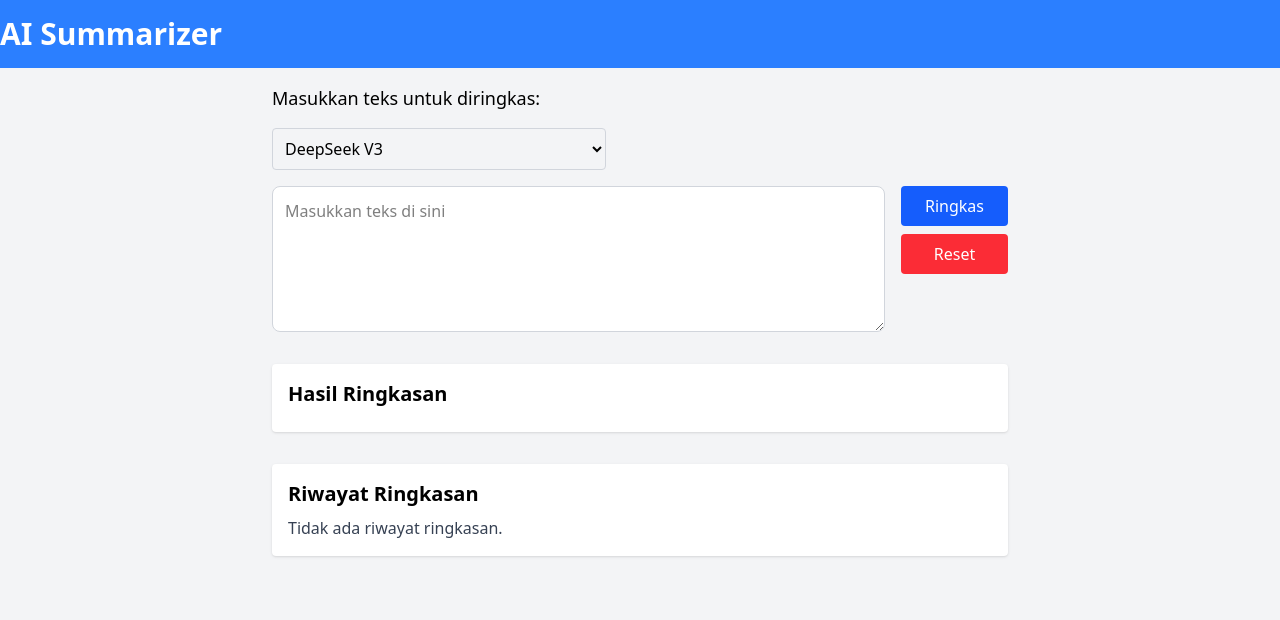
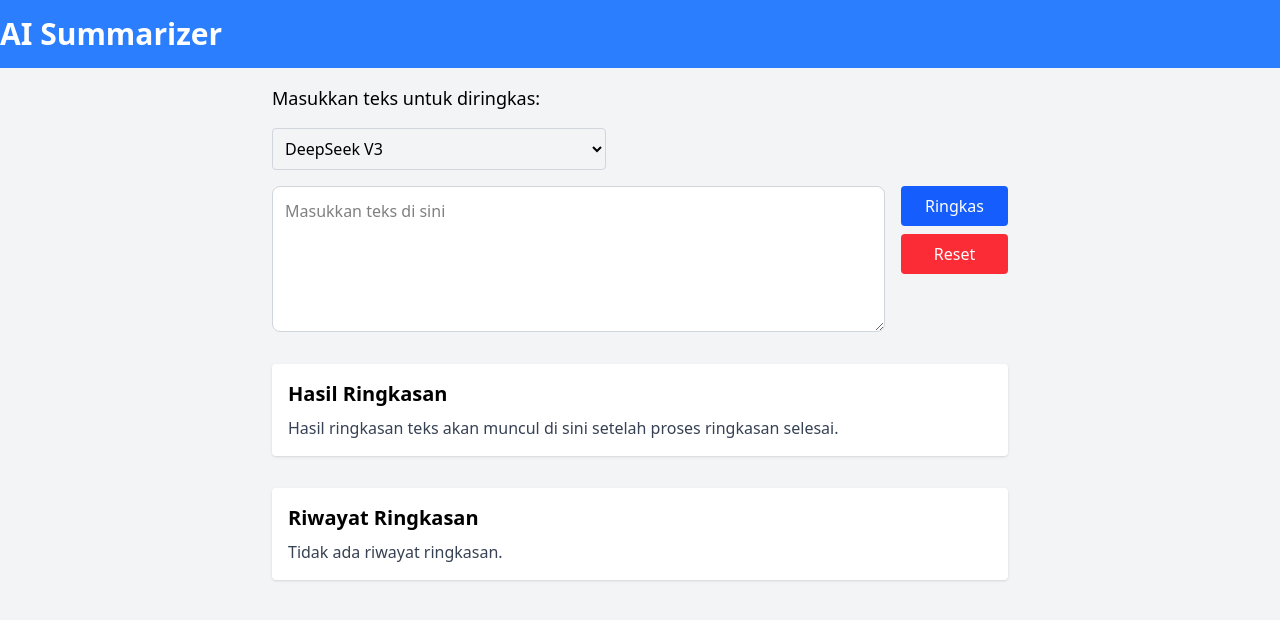
Before and after one commit to eben4ya/Ai-Sum, a React (Vite) app: page / in a window 1280 px wide. Shown: the top 620 px of the page. Built offline with nearby package versions, Linux system fonts and the light colour scheme.

Commit message:
feat: loading animation

```diff
--- a/src/App.jsx
+++ b/src/App.jsx
@@ -21,6 +21,7 @@
     if (inputText.trim() === "") return;
 
     setSummary("");
+    setLoading(true);
 
     // fetch to openrouter API
     try {
@@ -53,7 +54,7 @@
     } catch (error) {
       console.error("Gagal mengambil data ringkasan:", error);
     } finally {
-      // setLoading(false);
+      setLoading(false);
     }
   };
 
@@ -80,6 +81,7 @@
           handleReset={handleReset}
           model={model}
           setModel={setModel}
+          loading={loading}
         />
         <History history={history} handleDelete={handleDelete} />
       </main>
--- a/src/components/Summarizer.jsx
+++ b/src/components/Summarizer.jsx
@@ -8,6 +8,7 @@
   handleReset,
   model,
   setModel,
+  loading,
 }) => {
   return (
     <>
@@ -50,10 +51,18 @@
       </div>
       <section className="mt-8 bg-white p-4 rounded shadow">
         <h2 className="text-xl font-semibold mb-2">Hasil Ringkasan</h2>
-        <p className="text-gray-700">
-          {<ReactMarkdown>{summary}</ReactMarkdown> ||
-            "Hasil ringkasan teks akan muncul di sini setelah proses ringkasan selesai."}
-        </p>
+        <div className="text-gray-700">
+          {summary ? (
+            <ReactMarkdown>{summary}</ReactMarkdown>
+          ) : loading ? (
+            <div className="flex items-center justify-center py-4">
+              <div className="w-8 h-8 border-4 border-blue-500 border-t-transparent rounded-full animate-spin"></div>
+              <span className="ml-3">Memproses ringkasan...</span>
+            </div>
+          ) : (
+            "Hasil ringkasan teks akan muncul di sini setelah proses ringkasan selesai."
+          )}
+        </div>
       </section>
     </>
   );
```
